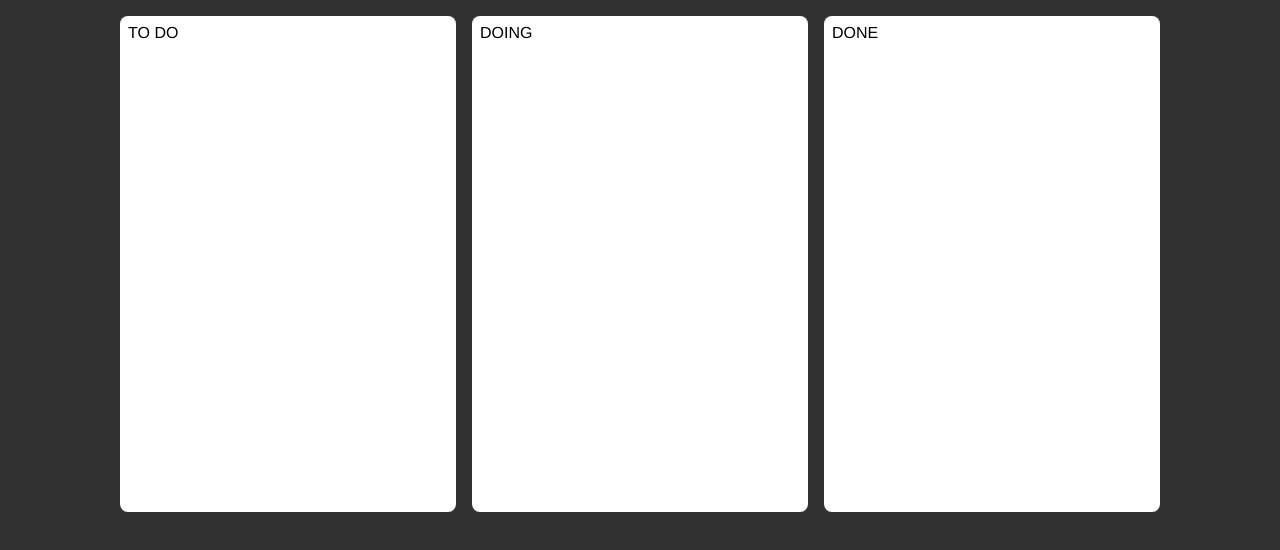
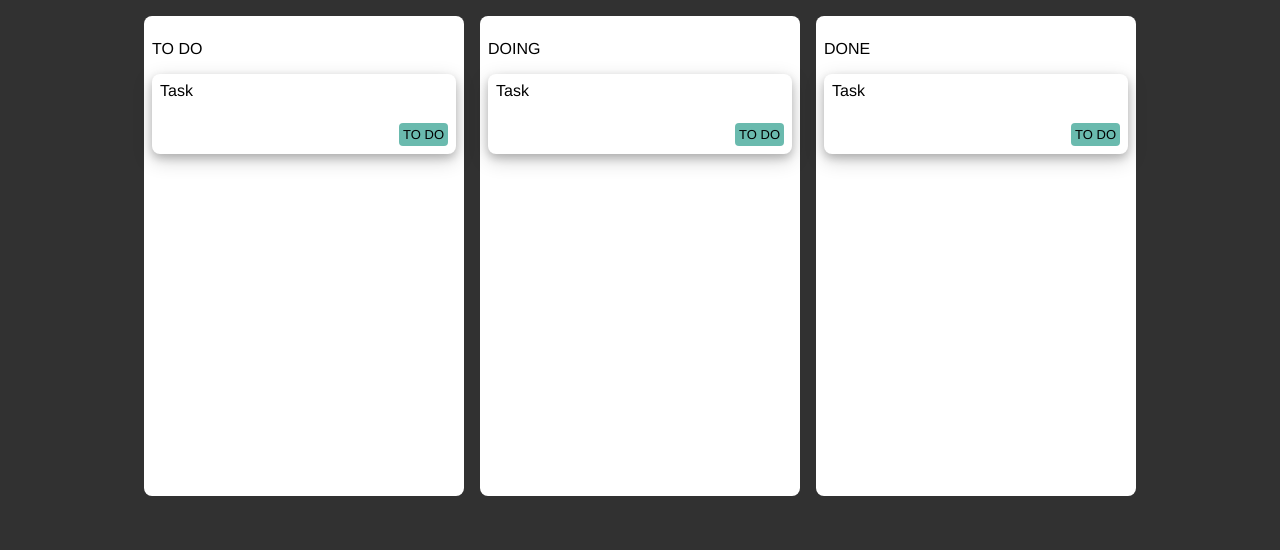
Before and after one commit to harunrasyid/kanban-app, a React (Vite) app: page / in a window 1280 px wide. Shown: the top 550 px of the page. Built offline with nearby package versions, Linux system fonts and the light colour scheme.

Commit message:
- Feat: add card UI and its styling
Signed-off-by: harunar21 <harun@rekosistem.com>

```diff
--- /dev/null
+++ b/src/components/Card/Card.tsx
@@ -0,0 +1,19 @@
+import styles from "./style.module.css";
+interface Props {
+  title: string;
+}
+
+// TODO: temporary
+const STATUS: string = "TO DO"
+
+export const Card = ({ title }: Props) => {
+  return <div className={styles.card}>
+    <div>
+      {title}
+    </div>
+    <div className={styles.bottomContainer}>
+      <div></div>
+      <div className={styles.statusContainer}>{STATUS}</div>
+    </div>
+  </div>;
+};
--- /dev/null
+++ b/src/components/Card/style.module.css
@@ -0,0 +1,26 @@
+.card {
+  background: var(--color-neutral-10);
+  border-radius: 8px;
+  box-shadow:
+    0 4px 8px 0 rgba(0, 0, 0, 0.2),
+    0 6px 20px 0 rgba(0, 0, 0, 0.19);
+  min-height: 5rem;
+  padding: 8px;
+  margin-bottom: 0.5rem;
+  display: flex;
+  flex-direction: column;
+  justify-content: space-between;
+}
+
+.bottomContainer {
+  display: flex;
+  flex-direction: row;
+  justify-content: space-between;
+}
+
+.statusContainer {
+  font-size: small;
+  padding: 4px;
+  background: var(--color-success-main);
+  border-radius: 4px;
+}
--- a/src/components/Column/Column.tsx
+++ b/src/components/Column/Column.tsx
@@ -1,8 +1,14 @@
 import styles from "./style.module.css";
+import { Card } from "../Card/Card.tsx";
 interface Props {
   title: string;
 }
 
 export const Column = ({ title }: Props) => {
-  return <div className={styles.column}>{title}</div>;
+  return (
+    <div className={styles.column}>
+      <p>{title}</p>
+      <Card title={"Task"} />
+    </div>
+  );
 };
--- a/src/index.css
+++ b/src/index.css
@@ -14,3 +14,7 @@
 body {
   margin: 0;
 }
+
+* {
+  box-sizing: border-box;
+}
```
